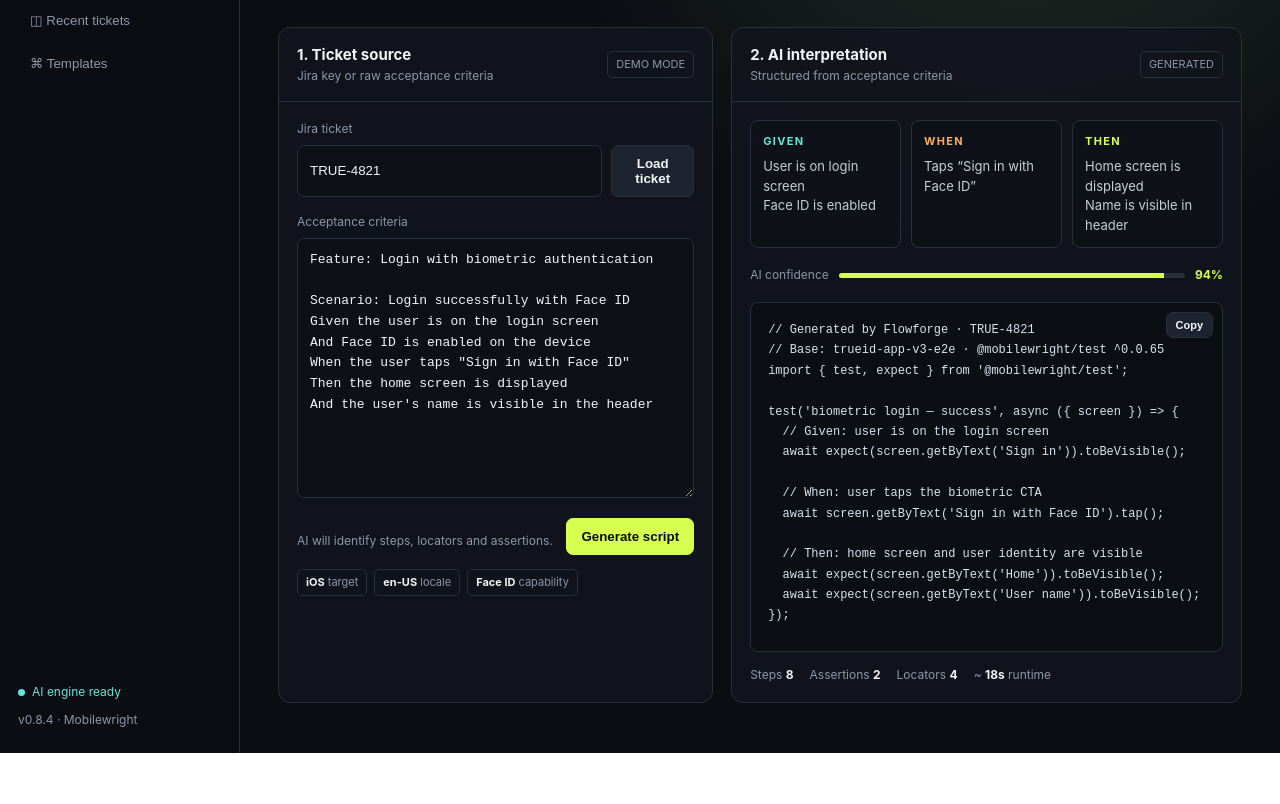
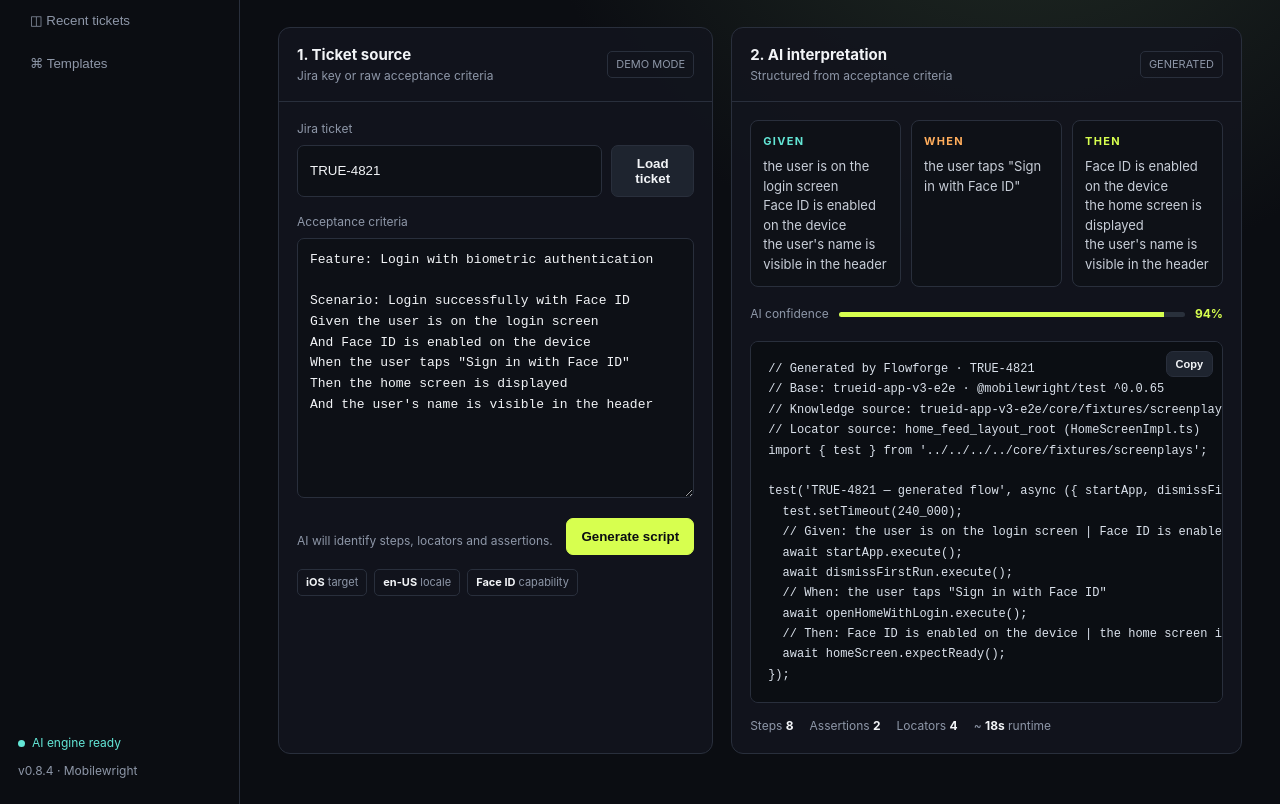
Before and after one commit to SebberSky/trueid-test-script-generator, a plain HTML site: page dist/index.html in a window 1280 px wide. Both pictures are taken after a click on the button "Generate script". Shown: the part 132-936 px from the top of the page. Before the commit the page ends 885 px from the top, so only its background shows below. Drawn offline with Linux system fonts and the light colour scheme.

Commit message:
Generate Given When Then from Jira details

```diff
--- a/dist/index.html
+++ b/dist/index.html
@@ -37,21 +37,25 @@ test('biometric login — success', async ({ device }) => {
 <script>
 const $=id=>document.getElementById(id);
 const toast=msg=>{$('toast').textContent=msg;$('toast').classList.add('show');setTimeout(()=>$('toast').classList.remove('show'),2200)};
-$('load').onclick=()=>{ $('parseState').textContent='LOADED';toast('Ticket TRUE-4821 loaded')};
-$('generate').onclick=()=>{ $('parseState').textContent='GENERATED';$('code').textContent=`// Generated by Flowforge · TRUE-4821
+const repoKnowledge={fixtures:'trueid-app-v3-e2e/core/fixtures/screenplays.ts',locator:'home_feed_layout_root (HomeScreenImpl.ts)'};
+const parseTicketDetail=()=>{const lines=$('criteria').value.split(/\r?\n/).map(x=>x.trim()).filter(Boolean);const find=re=>lines.filter(x=>re.test(x)).map(x=>x.replace(/^(Given|When|Then|And)\s*:?[ ]*/i,''));return{given:find(/^(Given|And)\b/i),when:find(/^When\b/i),then:find(/^(Then|And)\b/i)}};
+const renderScenario=f=>{document.querySelector('.step.g p').innerHTML=(f.given.length?f.given:['No Given step found']).join('<br>');document.querySelector('.step.w p').innerHTML=(f.when.length?f.when:['No When step found']).join('<br>');document.querySelector('.step.t p').innerHTML=(f.then.length?f.then:['No Then step found']).join('<br>')};
+$('load').onclick=()=>{renderScenario(parseTicketDetail());$('parseState').textContent='LOADED';toast('Jira ticket detail parsed into Given / When / Then')};
+$('generate').onclick=()=>{ const ticket=$('ticket').value.trim()||'EXP_XXXX'; const flow=parseTicketDetail(); renderScenario(flow); $('parseState').textContent='GENERATED';$('code').textContent=`// Generated by Flowforge · ${ticket}
 // Base: trueid-app-v3-e2e · @mobilewright/test ^0.0.65
-import { test, expect } from '@mobilewright/test';
+// Knowledge source: ${repoKnowledge.fixtures}
+// Locator source: ${repoKnowledge.locator}
+import { test } from '../../../../core/fixtures/screenplays';
 
-test('biometric login — success', async ({ screen }) => {
-  // Given: user is on the login screen
-  await expect(screen.getByText('Sign in')).toBeVisible();
-
-  // When: user taps the biometric CTA
-  await screen.getByText('Sign in with Face ID').tap();
-
-  // Then: home screen and user identity are visible
-  await expect(screen.getByText('Home')).toBeVisible();
-  await expect(screen.getByText('User name')).toBeVisible();
+test('${ticket} — generated flow', async ({ startApp, dismissFirstRun, openHomeWithLogin, homeScreen }) => {
+  test.setTimeout(240_000);
+  // Given: ${flow.given.join(' | ')}
+  await startApp.execute();
+  await dismissFirstRun.execute();
+  // When: ${flow.when.join(' | ')}
+  await openHomeWithLogin.execute();
+  // Then: ${flow.then.join(' | ')}
+  await homeScreen.expectReady();
 });`;toast('Mobilewright script regenerated')};
 $('copy').onclick=()=>{navigator.clipboard?.writeText($('code').innerText);toast('Script copied to clipboard')};
 </script></body></html>
```
